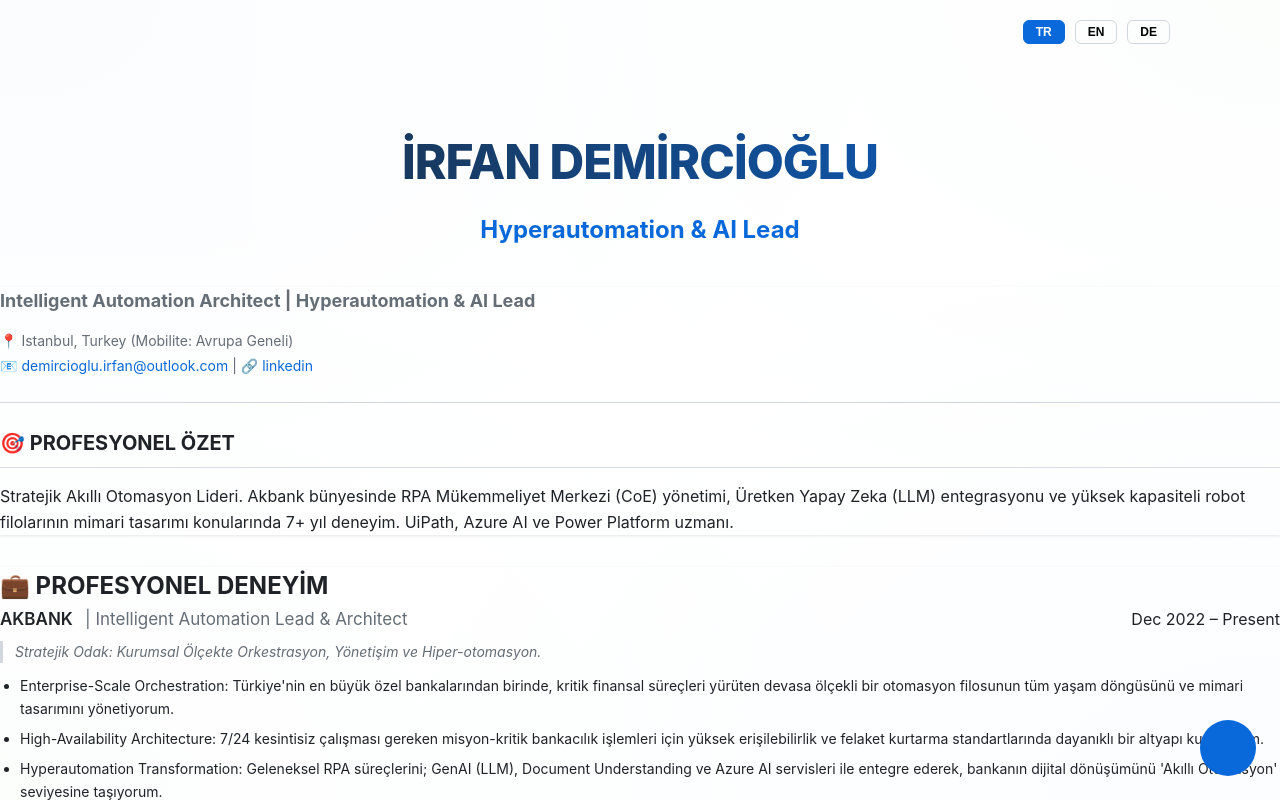
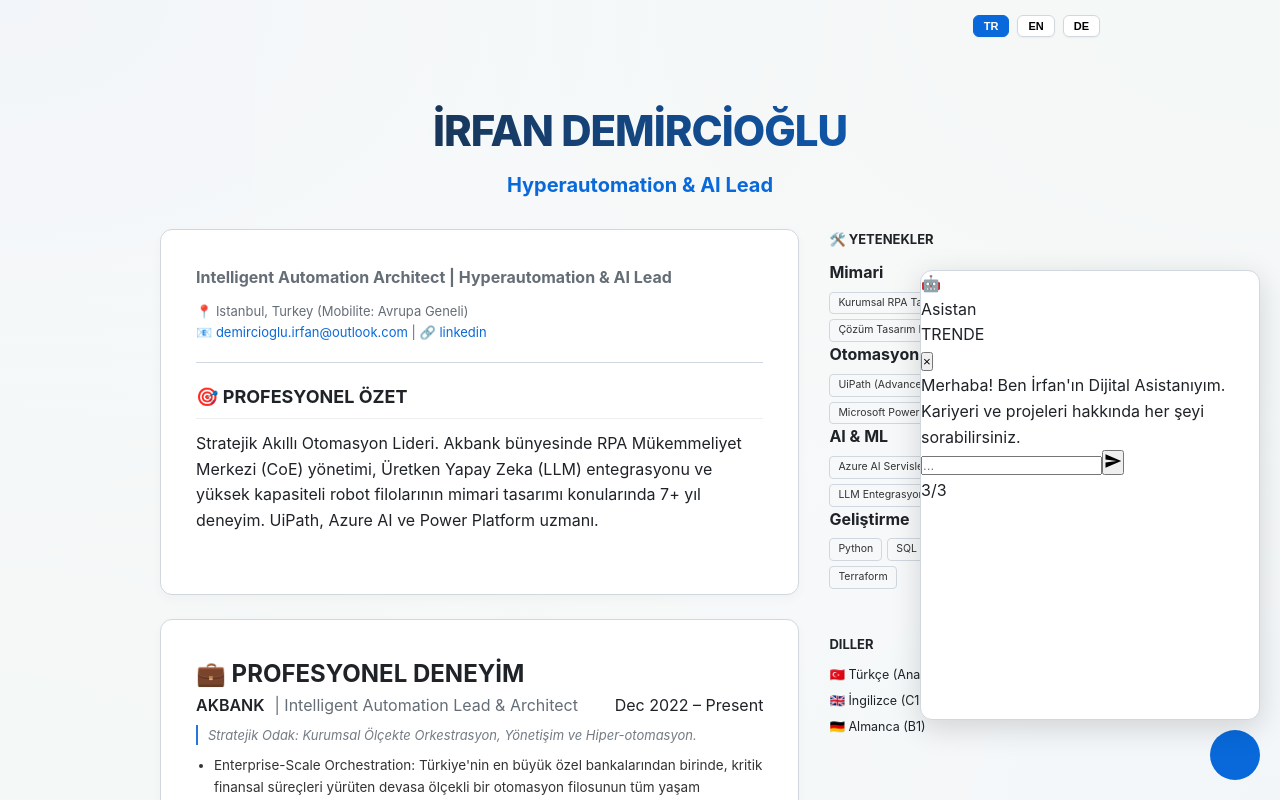
Before and after one commit to 3v1lTwn/CV, a React (Vite) app: page / in a window 1280 px wide. Shown: the top 800 px of the page. Built offline with nearby package versions, Linux system fonts and the light colour scheme.

Commit message:
Optimize layout width and centering for better readability

```diff
--- a/src/App.css
+++ b/src/App.css
@@ -1,5 +1,5 @@
 :root {
-  --gh-bg: #ffffff;
+  --gh-bg: #f8f9fa;
   --gh-border: #d0d7de;
   --gh-text-main: #1f2328;
   --gh-text-secondary: #656d76;
@@ -10,25 +10,42 @@
 * { box-sizing: border-box; margin: 0; padding: 0; }
 body { font-family: var(--gh-font); background-color: var(--gh-bg); color: var(--gh-text-main); line-height: 1.6; }
 
+/* Mesh Gradient Background */
+.mesh-gradient {
+  position: fixed;
+  top: 0;
+  left: 0;
+  width: 100%;
+  height: 100%;
+  z-index: -1;
+  background-color: #f8f9fa;
+  background-image:
+    radial-gradient(at 0% 0%, rgba(9, 105, 218, 0.07) 0px, transparent 50%),
+    radial-gradient(at 100% 0%, rgba(45, 164, 78, 0.07) 0px, transparent 50%),
+    radial-gradient(at 100% 100%, rgba(9, 105, 218, 0.07) 0px, transparent 50%),
+    radial-gradient(at 0% 100%, rgba(45, 164, 78, 0.07) 0px, transparent 50%);
+}
+
 /* Global Language Switcher */
 .global-lang-switcher {
-  max-width: 1100px;
-  margin: 20px auto 0;
+  max-width: 1000px;
+  margin: 15px auto 0;
   display: flex;
   justify-content: flex-end;
-  gap: 10px;
+  gap: 8px;
   padding: 0 20px;
 }
 
 .global-lang-switcher button {
-  background: none;
+  background: white;
   border: 1px solid var(--gh-border);
-  padding: 4px 12px;
+  padding: 4px 10px;
   border-radius: 6px;
   cursor: pointer;
-  font-size: 12px;
+  font-size: 11px;
   font-weight: 600;
-  transition: all 0.2s;
+  transition: 0.2s;
+  box-shadow: 0 1px 2px rgba(0,0,0,0.05);
 }
 
 .global-lang-switcher button.active {
@@ -39,148 +56,91 @@ body { font-family: var(--gh-font); background-color: var(--gh-bg); color: var(-
 
 /* Hero Section */
 .hero-section {
+  max-width: 1000px;
+  margin: 0 auto;
   text-align: center;
-  padding: 80px 20px 40px;
-  position: relative;
-  z-index: 1;
+  padding: 60px 20px 30px;
 }
 
 .hero-name {
-  font-size: 48px;
+  font-size: 42px;
   font-weight: 800;
   letter-spacing: -1px;
-  margin-bottom: 10px;
+  margin-bottom: 5px;
   background: linear-gradient(90deg, #1f2328, #0969da);
   -webkit-background-clip: text;
   -webkit-text-fill-color: transparent;
 }
 
 .hero-typewriter {
-  font-size: 24px;
-  height: 36px;
+  font-size: 20px;
+  height: 30px;
   color: var(--gh-text-secondary);
 }
 
-/* Mesh Gradient Background */
-.mesh-gradient {
-  position: fixed;
-  top: 0;
-  left: 0;
-  width: 100%;
-  height: 100%;
-  z-index: -1;
-  background-color: #ffffff;
-  background-image:
-    radial-gradient(at 0% 0%, rgba(9, 105, 218, 0.05) 0px, transparent 50%),
-    radial-gradient(at 100% 0%, rgba(45, 164, 78, 0.05) 0px, transparent 50%),
-    radial-gradient(at 100% 100%, rgba(9, 105, 218, 0.05) 0px, transparent 50%),
-    radial-gradient(at 0% 100%, rgba(45, 164, 78, 0.05) 0px, transparent 50%);
+/* Layout Container */
+.cv-container {
+  max-width: 1000px;
+  margin: 0 auto 40px;
+  padding: 0 20px;
 }
 
-.exp-focus {
-  font-style: italic;
-  font-size: 14px;
-  color: var(--gh-text-secondary);
-  margin-bottom: 12px;
-  border-left: 3px solid var(--gh-border);
-  padding-left: 12px;
+.cv-content {
+  display: grid;
+  grid-template-columns: 2.2fr 1fr;
+  gap: 30px;
 }
 
-/* Fade-in optimization */
+/* Cards */
 .resume-section {
-  box-shadow: 0 1px 3px rgba(0,0,0,0.1);
-  transition: transform 0.3s ease;
+  border: 1px solid var(--gh-border);
+  border-radius: 12px;
+  background: #ffffff;
+  box-shadow: 0 4px 12px rgba(0,0,0,0.03);
+  overflow: hidden;
 }
 
-.resume-section:hover {
-  transform: translateY(-2px);
-}
+.readme-body { padding: 35px; }
 
-@media (max-width: 768px) {
-  .hero-name { font-size: 32px; }
-  .hero-section { padding: 40px 20px; }
-}
+.resume-header h1 { font-size: 28px; margin-bottom: 5px; }
+.lead-text { font-size: 16px; color: var(--gh-text-secondary); margin-bottom: 10px; }
+.contact-bar { font-size: 13px; color: var(--gh-text-secondary); margin-bottom: 20px; line-height: 1.6; }
+.contact-bar a { color: var(--gh-link); text-decoration: none; }
+hr { height: 1px; background-color: var(--gh-border); border: 0; margin: 20px 0; }
 
-.resume-header h1 { font-size: 32px; margin-bottom: 8px; }
-.lead-text { font-size: 18px; color: var(--gh-text-secondary); margin-bottom: 12px; }
-.contact-bar { font-size: 14px; color: var(--gh-text-secondary); margin-bottom: 24px; line-height: 1.8; }
-.contact-bar a { color: var(--gh-link); text-decoration: none; }
-hr { height: 1px; background-color: var(--gh-border); border: 0; margin: 24px 0; }
+.content-block { margin-bottom: 25px; }
+.content-block h2 { font-size: 18px; font-weight: 700; margin-bottom: 12px; padding-bottom: 6px; border-bottom: 1px solid #eee; display: flex; align-items: center; gap: 8px; }
 
-.content-block { margin-bottom: 32px; }
-.content-block h2 { font-size: 20px; margin-bottom: 16px; padding-bottom: 8px; border-bottom: 1px solid #d8dee4; }
-
-.experience-item { margin-bottom: 24px; }
-.exp-header { display: flex; justify-content: space-between; align-items: baseline; margin-bottom: 8px; }
-.exp-header h3 { font-size: 17px; font-weight: 600; }
-.job-title { font-weight: 400; color: var(--gh-text-secondary); margin-left: 8px; }
-.experience-item ul { padding-left: 20px; list-style: disc; }
-.experience-item li { margin-bottom: 8px; font-size: 14px; }
+.experience-item { margin-bottom: 20px; }
+.exp-header { display: flex; justify-content: space-between; align-items: baseline; margin-bottom: 6px; flex-wrap: wrap; gap: 5px; }
+.exp-header h3 { font-size: 16px; font-weight: 600; }
+.job-title { font-weight: 400; color: var(--gh-text-secondary); margin-left: 6px; }
+.exp-focus { font-style: italic; font-size: 13px; color: var(--gh-text-secondary); margin-bottom: 10px; border-left: 2px solid var(--gh-link); padding-left: 10px; opacity: 0.9; }
+.experience-item ul { padding-left: 18px; list-style: disc; }
+.experience-item li { margin-bottom: 6px; font-size: 13.5px; color: #333; }
 
 /* Sidebar */
-.side-section { margin-bottom: 32px; padding-bottom: 24px; border-bottom: 1px solid var(--gh-border); }
-.side-title { font-size: 14px; font-weight: 600; margin-bottom: 12px; text-transform: uppercase; }
-.skill-tags { display: flex; flex-wrap: wrap; gap: 6px; margin-top: 8px; }
-.tag { background-color: #f6f8fa; border: 1px solid var(--gh-border); padding: 2px 10px; font-size: 11px; border-radius: 2em; }
+.side-section { margin-bottom: 25px; padding-bottom: 20px; border-bottom: 1px solid #eee; }
+.side-section:last-child { border-bottom: 0; }
+.side-title { font-size: 13px; font-weight: 700; margin-bottom: 10px; text-transform: uppercase; color: #1f2328; }
+.skill-tags { display: flex; flex-wrap: wrap; gap: 5px; margin-top: 6px; }
+.tag { background: #f6f8fa; border: 1px solid var(--gh-border); padding: 2px 8px; font-size: 10.5px; border-radius: 4px; color: #333; }
+.lang-list { list-style: none; font-size: 12.5px; }
+.lang-list li { margin-bottom: 6px; }
 
-/* Chat Widget */
-.chat-widget-container { position: fixed; bottom: 24px; right: 24px; z-index: 1000; }
-
-/* Pulsing Animation */
-.pulsing {
-  animation: pulse 2s infinite;
-}
-
+/* Chat Widget Improvements */
+.chat-widget-container { position: fixed; bottom: 20px; right: 20px; z-index: 1000; }
+.pulsing { animation: pulse 2s infinite; }
 @keyframes pulse {
-  0% { box-shadow: 0 0 0 0 rgba(9, 105, 218, 0.7); }
-  70% { box-shadow: 0 0 0 15px rgba(9, 105, 218, 0); }
+  0% { box-shadow: 0 0 0 0 rgba(9, 105, 218, 0.5); }
+  70% { box-shadow: 0 0 0 12px rgba(9, 105, 218, 0); }
   100% { box-shadow: 0 0 0 0 rgba(9, 105, 218, 0); }
 }
-
-.chat-toggle {
-  width: 56px; height: 56px; border-radius: 50%;
-  background-color: var(--gh-link); border: none; cursor: pointer;
-  display: flex; align-items: center; justify-content: center;
-}
-
-.toggle-initials { color: white; font-weight: bold; font-size: 18px; letter-spacing: 1px; }
-.toggle-icon { color: white; font-size: 24px; }
-
-/* Chat Window Slide-in */
-.chat-window {
-  position: absolute; bottom: 72px; right: 0; width: 360px; height: 500px;
-  background-color: #fff; border-radius: 12px; box-shadow: 0 8px 24px rgba(0,0,0,0.2);
-  display: flex; flex-direction: column; overflow: hidden; border: 1px solid var(--gh-border);
-  opacity: 0; transform: translateY(20px); pointer-events: none;
-  transition: all 0.3s cubic-bezier(0.4, 0, 0.2, 1);
-}
-
-.chat-window.open {
-  opacity: 1; transform: translateY(0); pointer-events: auto;
-}
-
-.chat-header { padding: 16px; background-color: #f6f8fa; border-bottom: 1px solid var(--gh-border); display: flex; justify-content: space-between; }
-.bot-info { display: flex; align-items: center; gap: 10px; }
-.lang-selector { display: flex; gap: 8px; margin-top: 4px; }
-.lang-selector span { cursor: pointer; font-size: 14px; opacity: 0.5; transition: 0.2s; }
-.lang-selector span.active { opacity: 1; transform: scale(1.2); }
-
-.chat-messages { flex: 1; padding: 16px; overflow-y: auto; display: flex; flex-direction: column; gap: 12px; }
-.message-bubble { max-width: 85%; padding: 10px 14px; font-size: 14px; border-radius: 18px; }
-.bot-bubble { background-color: #f3f4f6; align-self: flex-start; border-bottom-left-radius: 4px; }
-.user-bubble { background-color: var(--gh-link); color: #fff; align-self: flex-end; border-bottom-right-radius: 4px; }
-.typing-indicator { font-size: 12px; color: var(--gh-text-secondary); font-style: italic; }
-
-.chat-footer { padding: 16px; border-top: 1px solid var(--gh-border); }
-.input-area { display: flex; gap: 8px; }
-.input-area input { flex: 1; border: 1px solid var(--gh-border); border-radius: 20px; padding: 8px 16px; outline: none; }
-.send-btn { background-color: var(--gh-link); color: white; border: none; width: 36px; height: 36px; border-radius: 50%; cursor: pointer; display: flex; align-items: center; justify-content: center; }
-
-.usage-stats { margin-top: 8px; text-align: center; }
-.count-badge { font-size: 10px; padding: 2px 8px; border-radius: 10px; background: #e6ffec; color: #2da44e; font-weight: 600; }
-.count-badge.zero { background: #ffebe9; color: #cf222e; }
+.chat-toggle { width: 50px; height: 50px; border-radius: 50%; background-color: var(--gh-link); border: none; cursor: pointer; display: flex; align-items: center; justify-content: center; }
+.chat-window { position: absolute; bottom: 60px; right: 0; width: 340px; height: 450px; background: #fff; border-radius: 12px; box-shadow: 0 8px 30px rgba(0,0,0,0.15); border: 1px solid var(--gh-border); }
 
 @media (max-width: 850px) {
   .cv-content { grid-template-columns: 1fr; }
-  .chat-window { width: calc(100vw - 40px); }
+  .hero-name { font-size: 32px; }
+  .cv-container { padding: 0 15px; }
 }
```
